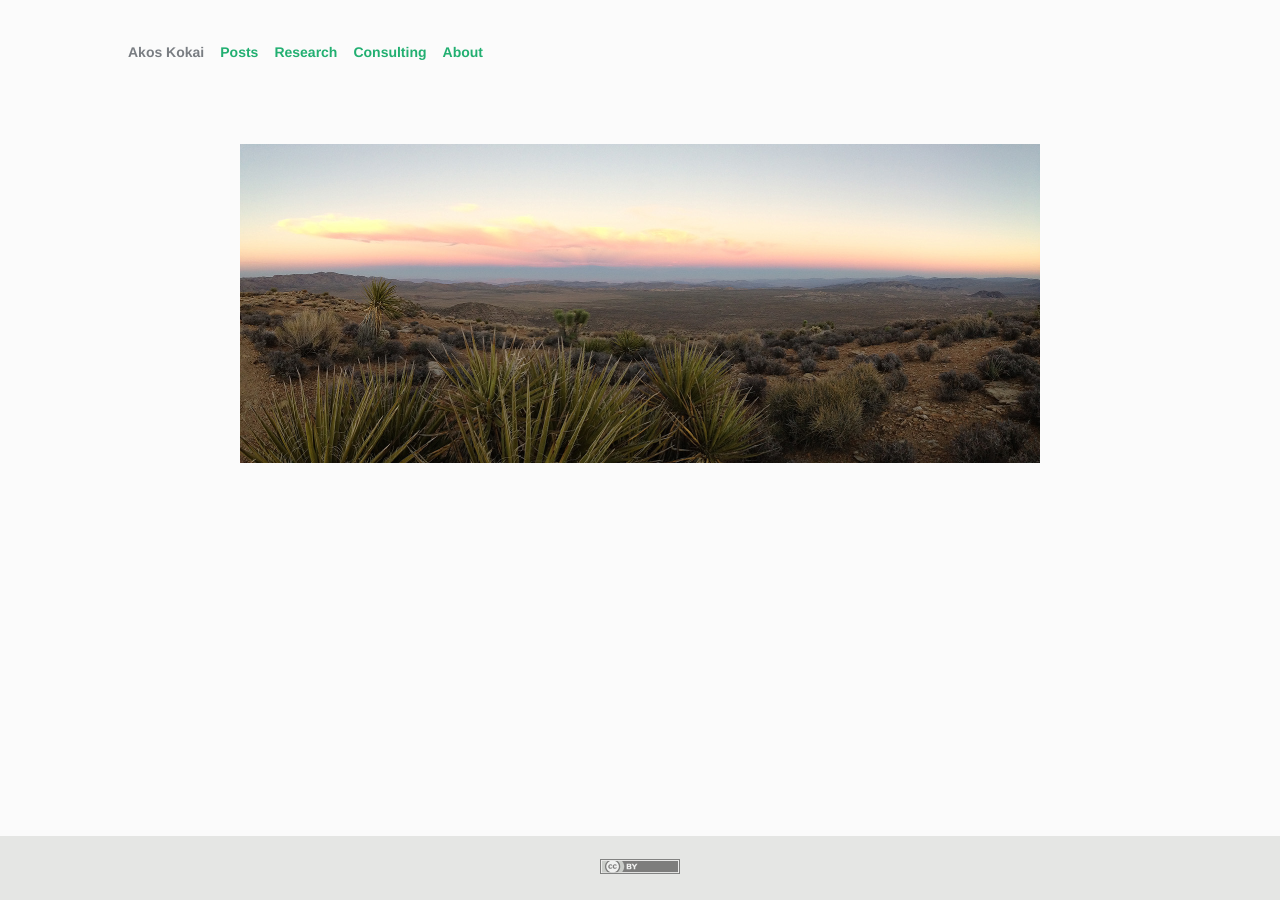
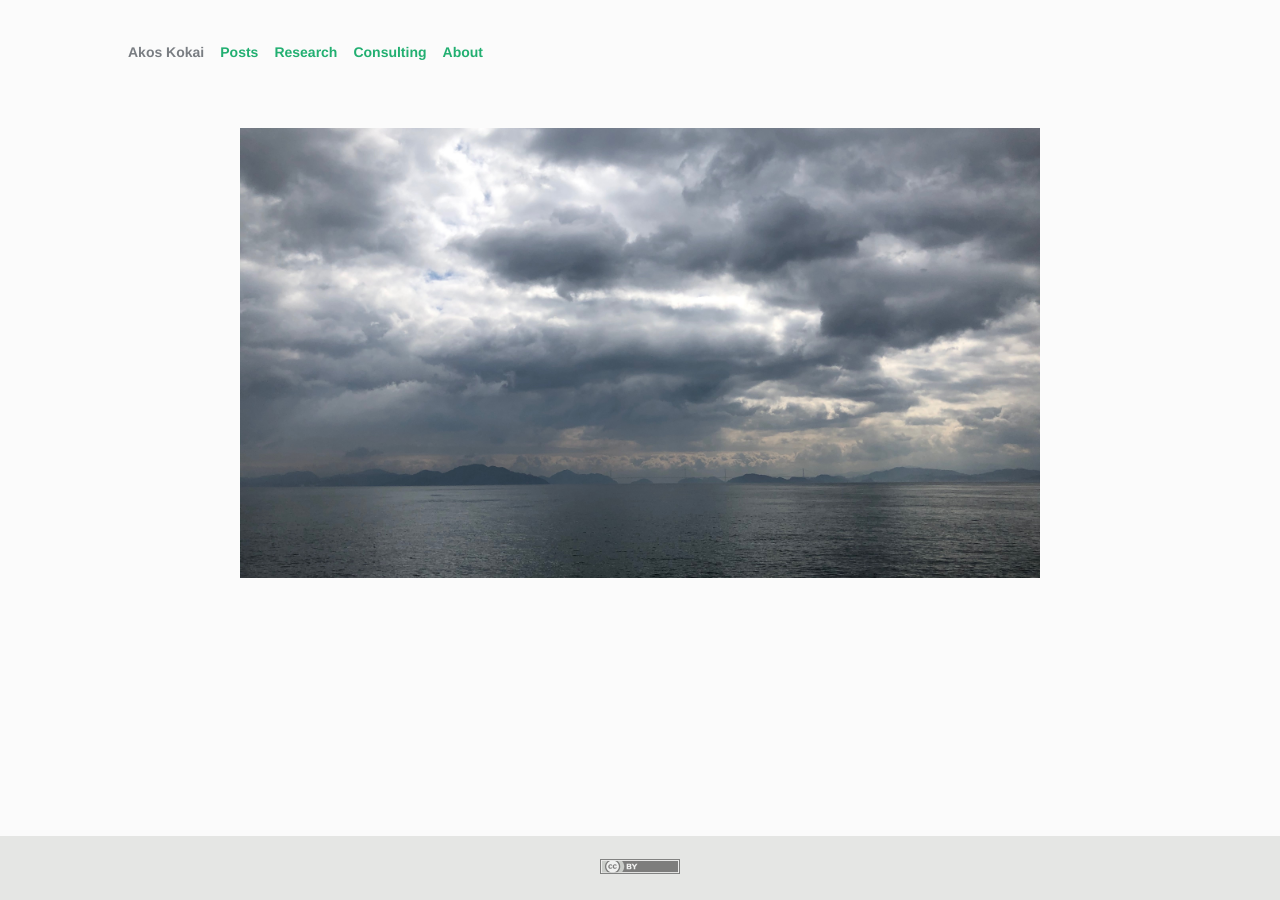
Before and after one commit to akokai/akokai.github.io, a Jekyll site: the page built from index.html, in a window 1280 px wide. Built offline with Jekyll 4.4.1, drawn with Linux system fonts in a browser that asks for light colours.

Commit message:
しまなみ海道

```diff
--- a/index.html
+++ b/index.html
@@ -1,4 +1,4 @@
 ---
 ---
-<div class="fig"><img src="{{ site.url }}/assets/desert.jpg" alt="Mojave Desert landscape" style="margin: 32px 0 48px 0; max-width: 800px;">
+<div class="fig"><img src="{{ site.url }}/assets/shimanami.jpeg" alt="Sea with islands and bridge" style="max-width: 800px;">
 </div>
```
Also changed, not shown: assets/desert.jpg (deleted), assets/shimanami.jpeg (added).
